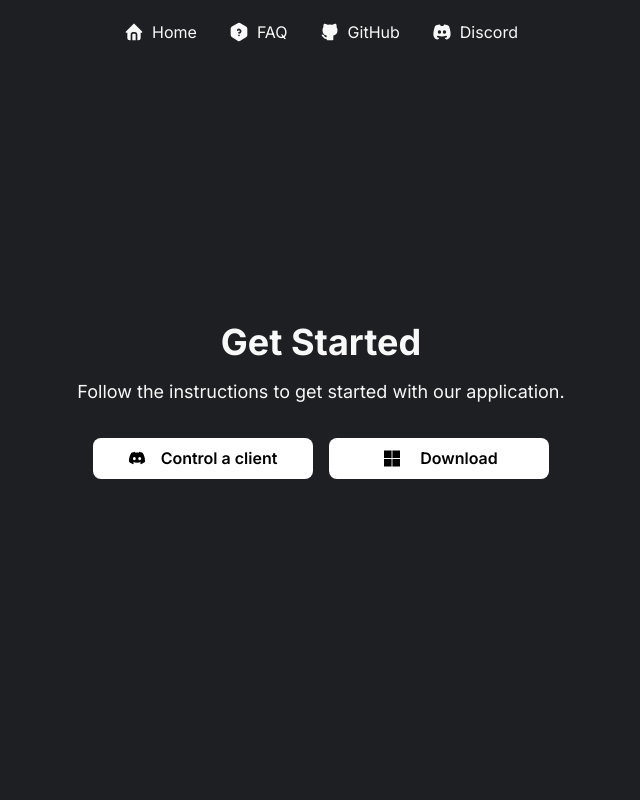
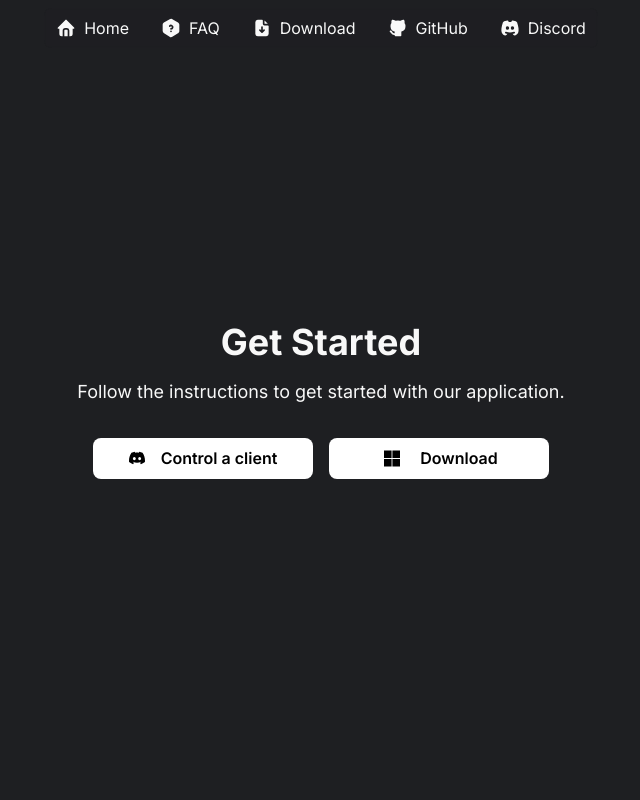
Before and after one commit to RemoteCord/remotecord-web, a Next.js app: page /get-started in a window 1280 px wide. Shown: the top 800 px of the page, without its empty margins (319-959 px from the left). Built offline with nearby package versions, Linux system fonts and the light colour scheme; no server answers.

Commit message:
feat: update download link in GetStarted page and enhance Navbar items for better navigation

```diff
--- a/src/app/get-started/page.tsx
+++ b/src/app/get-started/page.tsx
@@ -20,7 +20,7 @@ export default function GetStarted() {
           <span className="font-[600]">Control a client</span>
         </Link>
         <Link
-          href={""}
+          href={"https://download.remotecord.app/windows-x86_64"}
           className="bg-white hover:bg-gray-300 transition-all duration-300 text-black w-55 justify-center flex  px-4 py-2 rounded-lg items-center gap-4"
         >
           <span>
--- a/src/app/globals.css
+++ b/src/app/globals.css
@@ -6,9 +6,8 @@ body {
   background-color: #1e1f22;
 }
 
-
 html {
-    scroll-behavior: smooth;
+  scroll-behavior: smooth;
 }
 @custom-variant dark (&:is(.dark *));
 
@@ -56,7 +55,7 @@ html {
   --background: oklch(1 0 0);
   --foreground: oklch(0.039 0 0);
   --card: oklch(1 0 0);
-  --card-foreground: transparent
+  --card-foreground: transparent;
   --popover: oklch(1 0 0);
   --popover-foreground: oklch(0.039 0 0);
   --primary: oklch(0.06 0.03 0);
--- a/src/components/Navbar.tsx
+++ b/src/components/Navbar.tsx
@@ -9,18 +9,29 @@ import {
   IconHomeFilled,
   IconBrandGithubFilled,
   IconBrandDiscordFilled,
+  IconFileDownloadFilled,
 } from "@tabler/icons-react";
+import useWindow from "@/hooks/useWindow";
+import { cn } from "@/lib/utils";
 
 const items = [
   {
     title: "Home",
     url: "/",
     icon: IconHomeFilled,
+    mobile: true,
   },
   {
     title: "FAQ",
     url: "/#faq",
     icon: IconHelpHexagonFilled,
+    mobile: true,
+  },
+  {
+    title: "Download",
+    url: "/get-started",
+    icon: IconFileDownloadFilled,
+    mobile: true,
   },
   // {
   //   title: "Get Started",
@@ -31,25 +42,31 @@ const items = [
     title: "GitHub",
     url: "https://github.com/RemoteCord",
     icon: IconBrandGithubFilled,
+    mobile: false,
   },
   {
     title: "Discord",
     url: process.env.NEXT_PUBLIC_DISCORD_INVITE_URL as string,
     icon: IconBrandDiscordFilled,
+    mobile: true,
   },
 ];
 
 export const NavBar: React.FC = () => {
+  const { isDesktop } = useWindow();
   return (
     <div className=" h-20 fixed z-50  py-2 w-full px-2" data-tauri-drag-region>
-      <div className="flex gap-2 justify-center items-center">
+      <div className="flex gap-2 justify-center items-center bg-[#1e1f22]/50 w-fit mx-auto py-1 rounded-lg backdrop-blur-[1px]">
         {/* <Image src={"/icon.png"} width={30} height={30} alt="icon" /> */}
         {items.map((item) => (
           <Link
             key={item.title}
             href={item.url}
             target={item.url.startsWith("http") ? "_blank" : ""}
-            className="flex gap-2 hover:bg-zinc-900 transition-all duration-300 p-3 h-fit rounded-lg items-center justify-end"
+            className={cn(
+              "flex gap-2 hover:bg-zinc-900 transition-all duration-300 px-3 py-1 h-fit rounded-lg items-center justify-end md:lg:text-base text-sm",
+              !isDesktop && !item.mobile ? "hidden" : "flex"
+            )}
           >
             <item.icon size={20} />
             {item.title}
```
